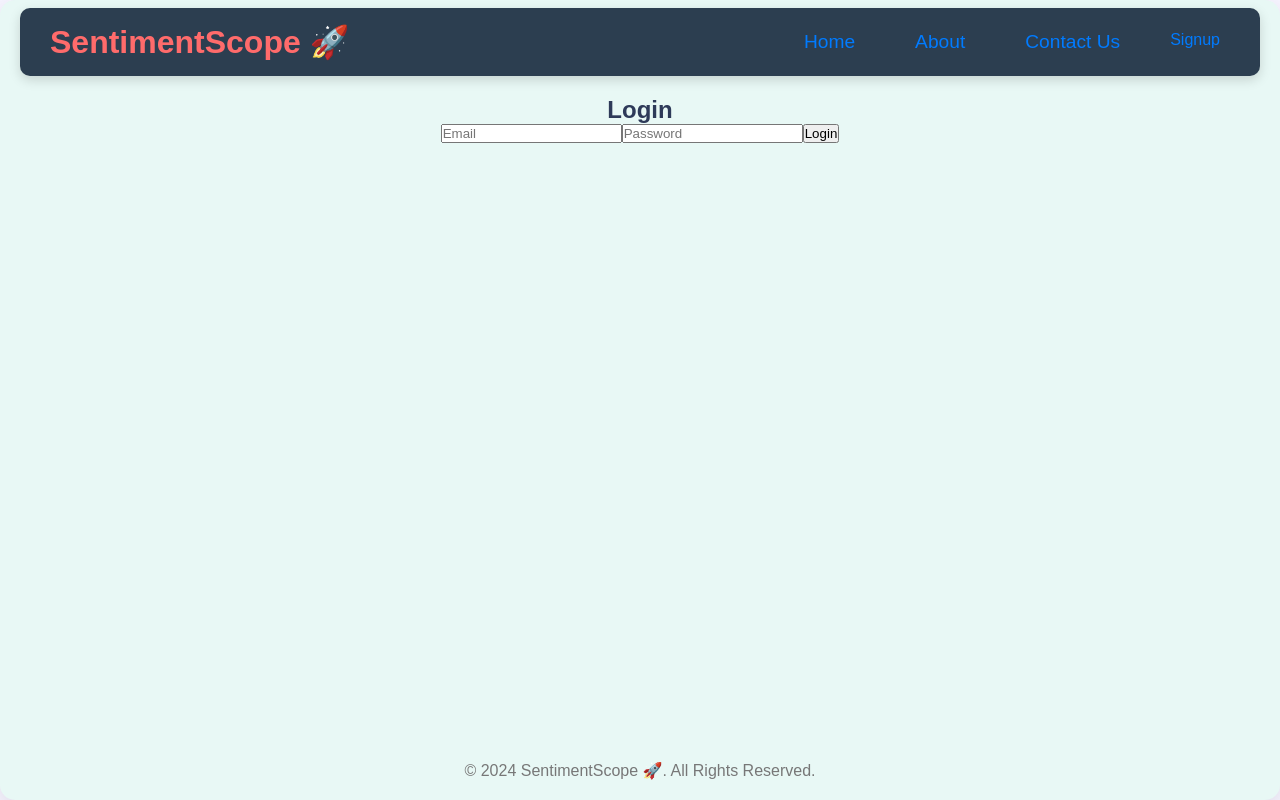
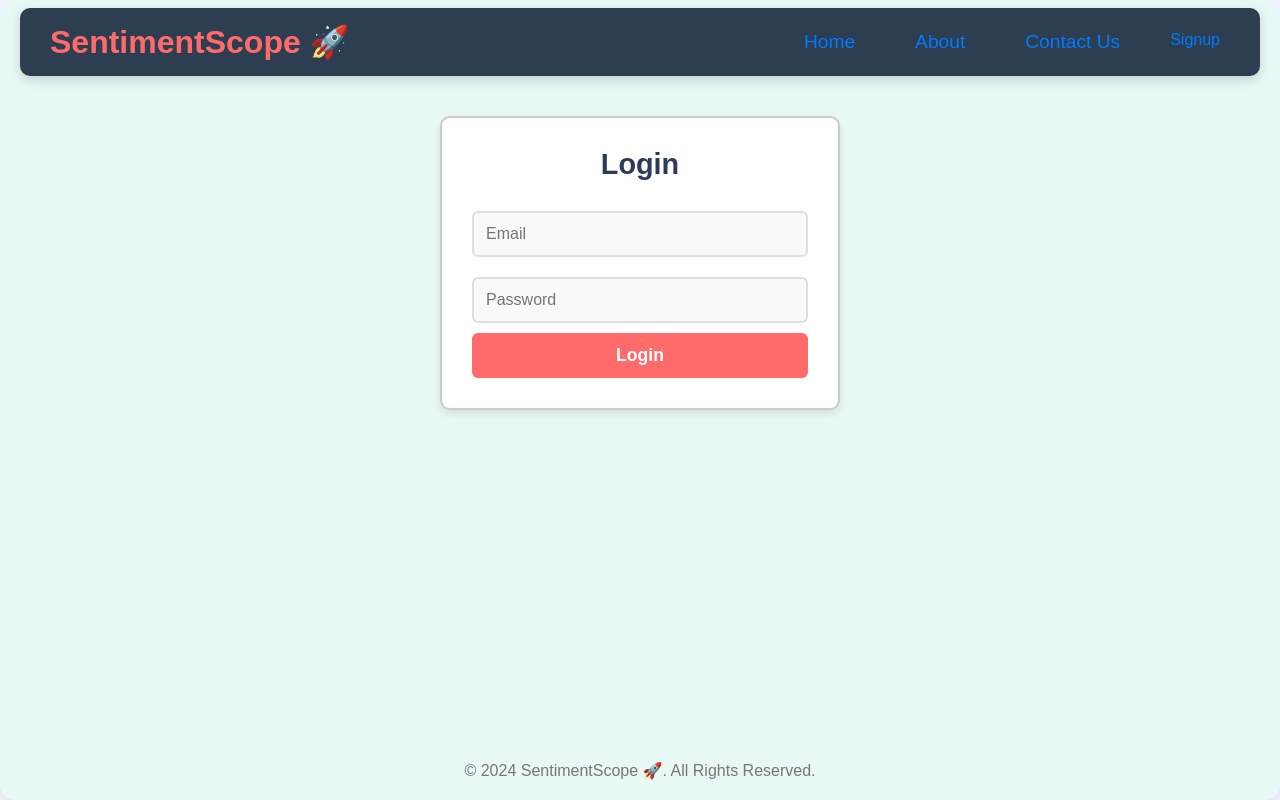
Before and after one commit to shubham-murtadak/SentimentScope-AI-Sentiment-Analyszer, a React (Create React App) app in the folder frontend/: page / in a window 1280 px wide. Built offline with nearby package versions, Linux system fonts and the light colour scheme; no server answers.

Commit message:
Update styles.css

```diff
--- a/frontend/src/styles.css
+++ b/frontend/src/styles.css
@@ -229,3 +229,78 @@ body {
 .navbar-button:active {
   color: #003f7f; /* Slightly darker color when clicked */
 }
+
+/* Auth Container Styling */
+.auth-container {
+  background: #ffffff; /* White background */
+  padding: 30px;
+  border-radius: 10px;
+  border: 2px solid #ccc; /* Light gray border */
+  box-shadow: 0 4px 8px rgba(0, 0, 0, 0.1); /* Subtle shadow for depth */
+  width: 100%;
+  max-width: 400px; /* Limit width */
+  margin: 20px auto; /* Center horizontally */
+  text-align: center;
+}
+
+/* Auth Title (Login/Signup) */
+.auth-container h2 {
+  font-size: 1.8rem;
+  color: #2E3A59; /* Dark Slate Gray */
+  margin-bottom: 20px;
+  font-weight: bold;
+}
+
+/* Input Fields Styling */
+.auth-input {
+  width: 100%;
+  padding: 12px;
+  margin: 10px 0;
+  border: 2px solid #ddd; /* Light gray border */
+  border-radius: 6px;
+  background-color: #f9f9f9; /* Soft background */
+  font-size: 1rem;
+  color: #333;
+}
+
+.auth-input:focus {
+  border-color: #FF6B6B; /* Soft Coral */
+  outline: none;
+}
+
+/* Auth Button Styling */
+.auth-button {
+  width: 100%;
+  padding: 12px;
+  background-color: #FF6B6B; /* Soft Coral */
+  color: white;
+  font-size: 1.1rem;
+  font-weight: bold;
+  border: none;
+  border-radius: 6px;
+  cursor: pointer;
+  transition: background-color 0.3s;
+}
+
+.auth-button:hover {
+  background-color: #e55b5b; /* Darker Soft Coral */
+}
+
+.auth-button:disabled {
+  background-color: #9e9e9e;
+  cursor: not-allowed;
+}
+
+/* Toggle Between Login and Signup Mode */
+.auth-toggle {
+  font-size: 1rem;
+  color: #2E3A59;
+  margin-top: 10px;
+  cursor: pointer;
+  font-weight: bold;
+  transition: color 0.3s;
+}
+
+.auth-toggle:hover {
+  color: #FF6B6B; /* Highlight Soft Coral on hover */
+}
```
